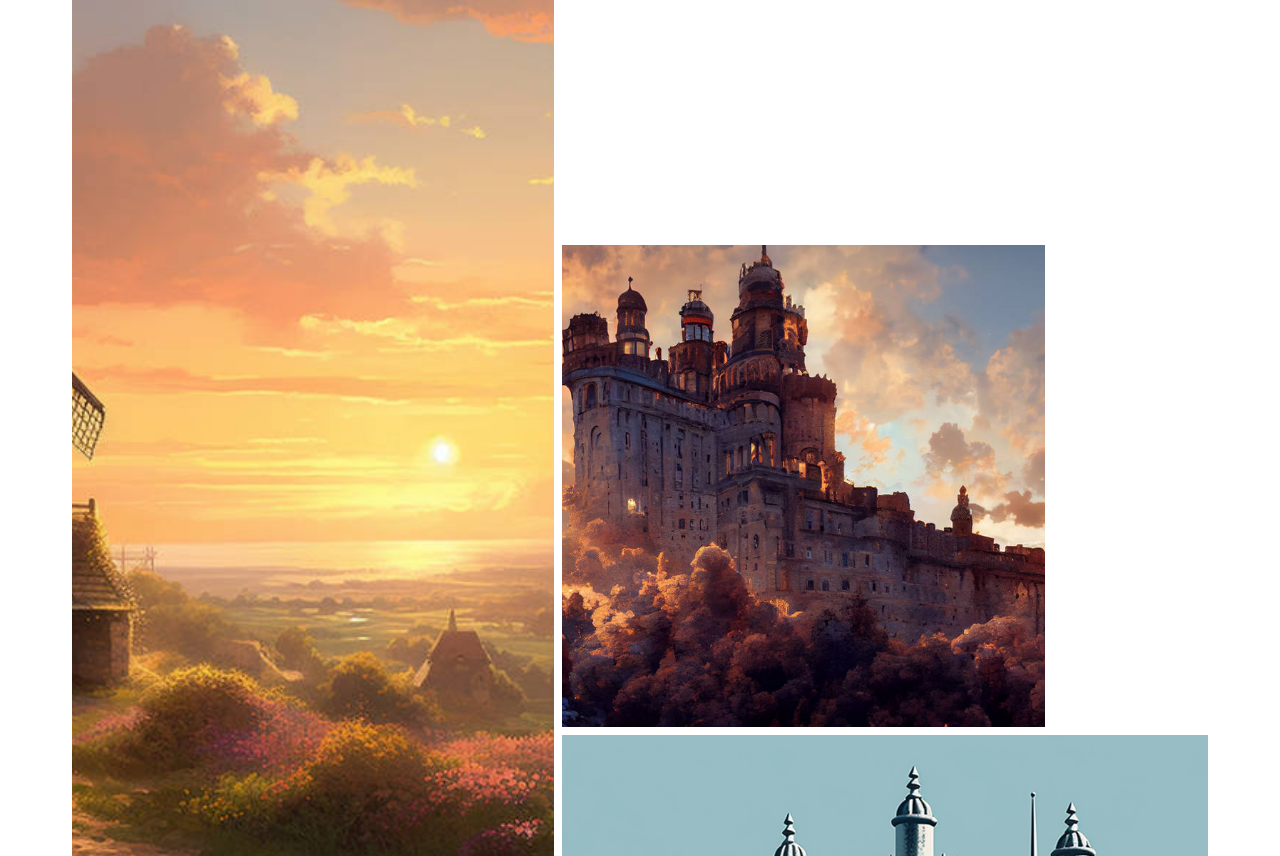
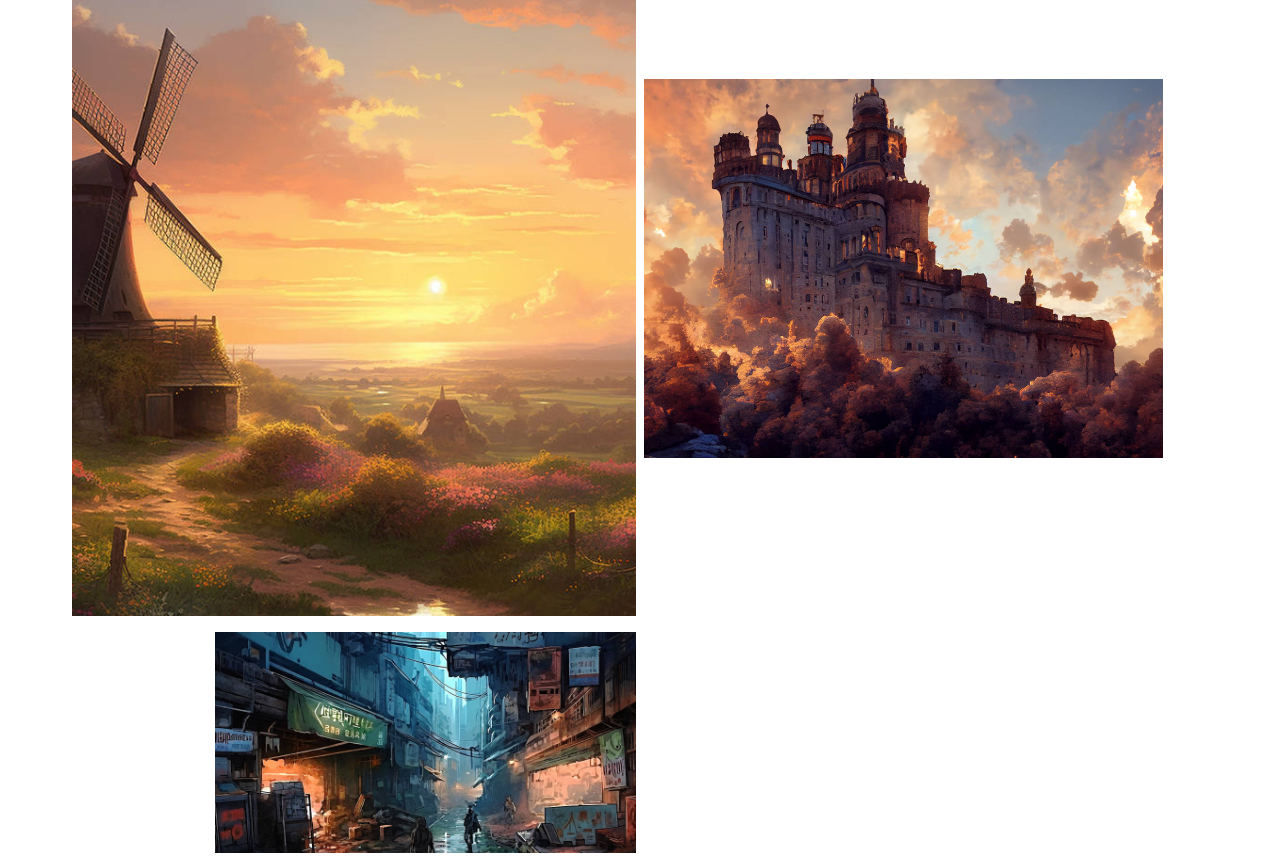
Before and after one commit to Andriikryl/grid-practice-3, a plain HTML site: page index.html in a window 1280 px wide. Shown: the top 856 px of the page. Drawn offline with Linux system fonts and the light colour scheme.

Commit message:
feat[media-grid]

```diff
--- a/styles/style.css
+++ b/styles/style.css
@@ -70,3 +70,32 @@ img {
     grid-column:  7 / span 8;
     grid-row: 4 / span 4;
 }
+
+
+@media(min-width: 1024px){
+    .image-grid-3-m4{
+        grid-template-rows: repeat(11, 63px);
+        grid-template-columns: repeat(8, minmax(0, 1fr));
+        row-gap: 1rem;
+    }
+    .image-0{
+        grid-column: 1 / span 4;
+        grid-row: 1 / span 8;
+    }
+
+    .image-1 {
+        grid-column:  5 / span 4;
+        grid-row:  2 / span 5;
+        padding-right: 45px;
+    }
+
+    .image-2{
+        grid-column:  2 /span 3;
+        grid-row: 9 / span 3;
+        padding-left: 0;
+    }
+
+    .image-3{
+        display: none;
+    }
+}
```
